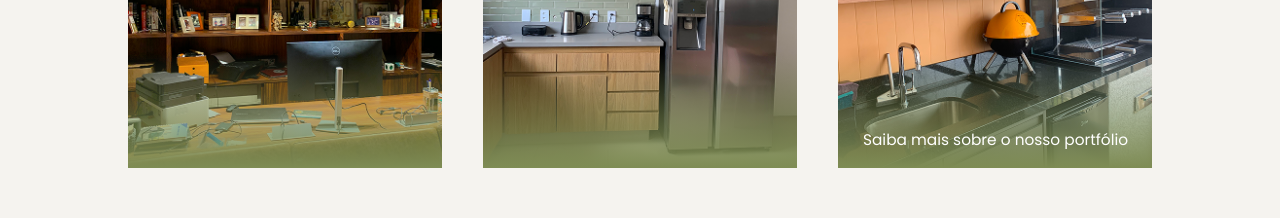
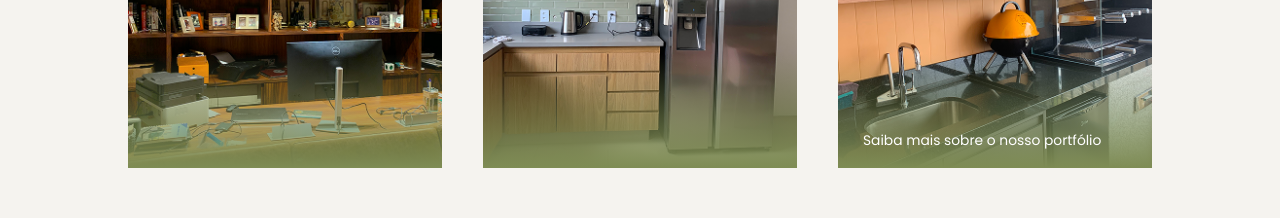
Before and after one commit to Scitec-Jr/Artha_Arquitetura_Site, a React (Vite) app: page / in a window 1280 px wide. Shown: the part 1060-1278 px from the top of the page. Built offline with nearby package versions, Linux system fonts and the light colour scheme.

Commit message:
Update Home.module.css

```diff
--- a/src/pages/Home.module.css
+++ b/src/pages/Home.module.css
@@ -158,7 +158,7 @@ body {
 
 .portfolioText {
     font-family: 'fontePoppins', sans-serif;
-    font-size: clamp(0.7rem, 1.2vw, 2rem);
+    font-size: clamp(0.7rem, 1.08vw, 2rem);
     position: absolute;
     text-decoration: none;
     bottom: 5%;
@@ -169,7 +169,7 @@ body {
 }
 
 .portfolioText:hover {
-    transform: translateX(-10px);
+    transform: translateX(-6px);
     font-size: 17px;
 }
 
```
